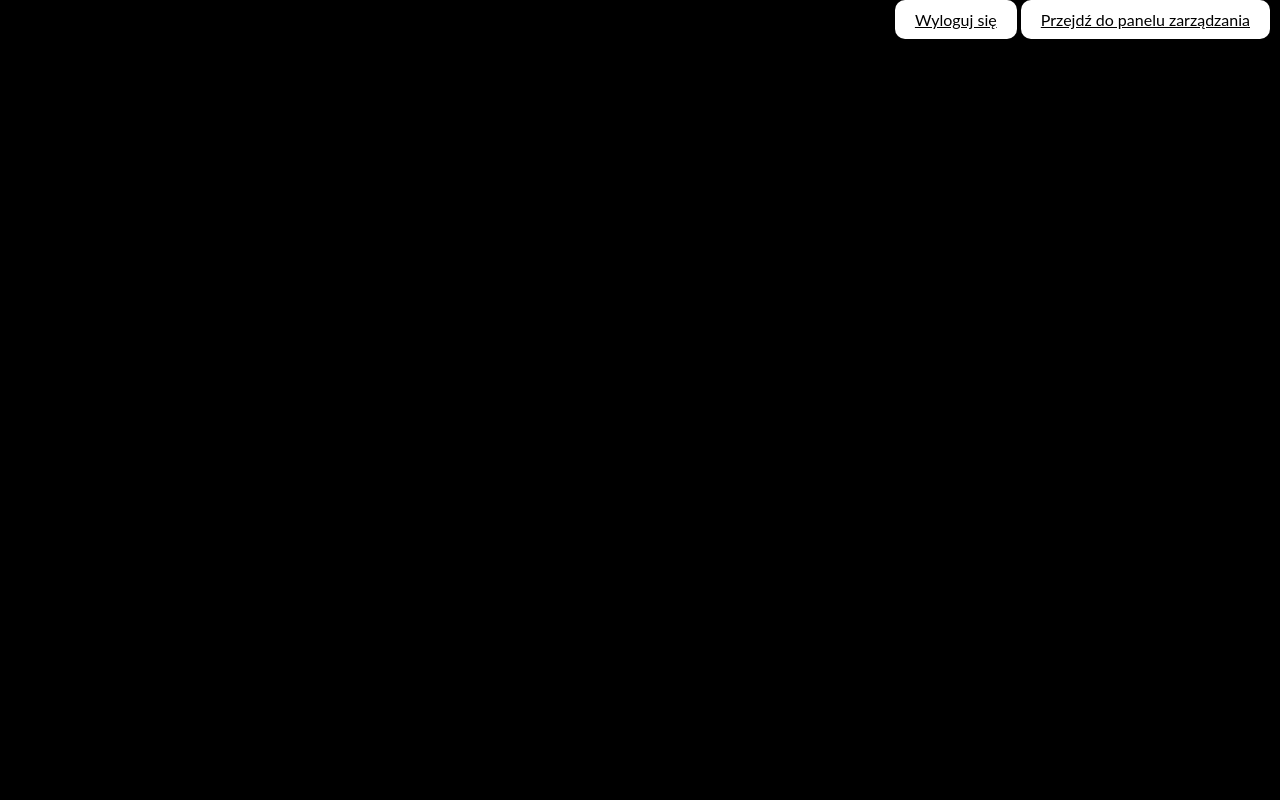
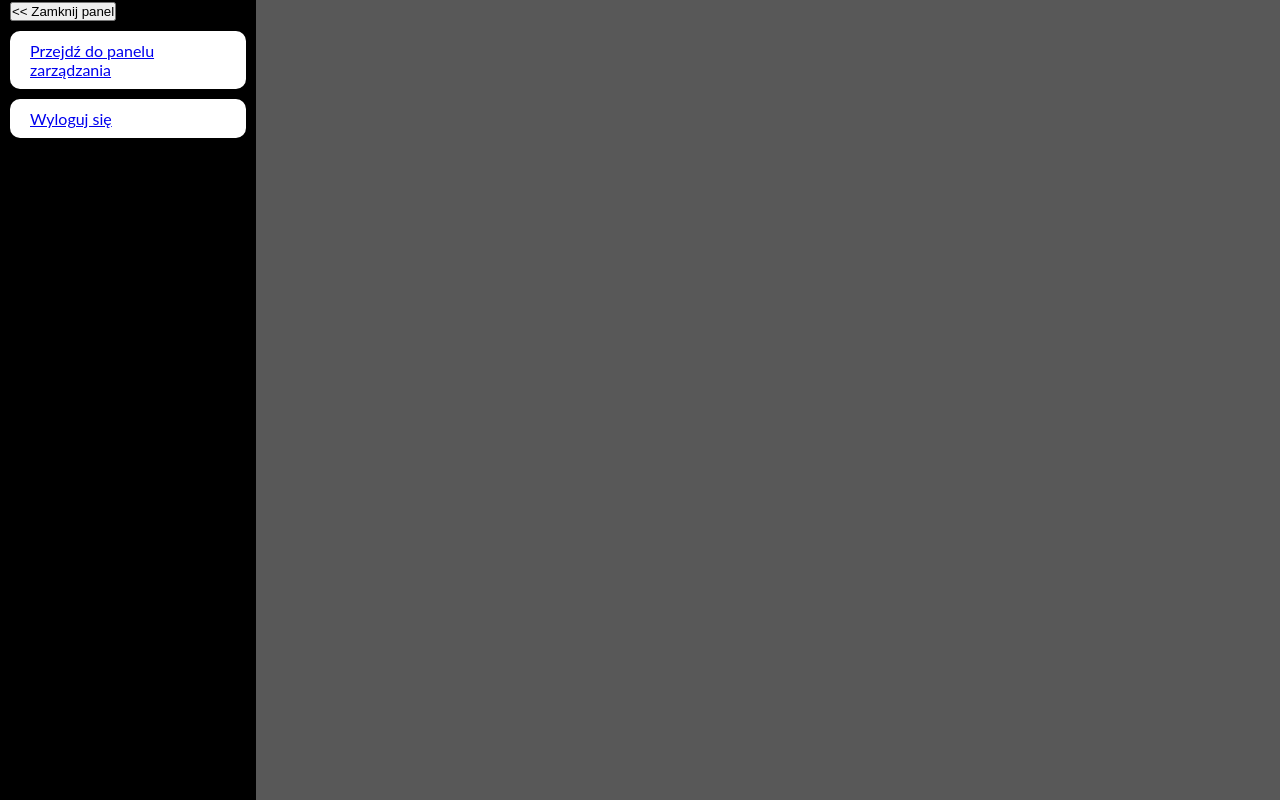
Before and after one commit to MarcelBienko3b/zsti-together, a PHP site: page / in a window 1280 px wide. Run offline with PHP 8.4, Linux system fonts and the light colour scheme; the visitor is signed in with stand-in values (Sample User, id 1); data that the repository does not hold is empty.

Commit message:
Some renaming, styling of index

```diff
--- a/scripts/php/snippets/nav.php
+++ b/scripts/php/snippets/nav.php
@@ -4,8 +4,10 @@
 
     function logged() {
 
-        if ($_SESSION['student'] != '' || $_SESSION['teacher'] != '') {
-           return true;
+        if (isset($_SESSION['student']) || isset($_SESSION['teacher'])) {
+            if ($_SESSION['student'] != '' || $_SESSION['teacher'] != '') {
+            return true;
+            } else return false;
         } else return false;
 
     }
@@ -13,47 +15,37 @@
     if (!logged()) {
 
         echo '
-            <nav class="navbar navbar--horizontal">
+            <nav class="navbar navbar--vertical">
                 <ul class="navbar__list">
-                    <li class="navbar__item">
-                        <a href="register.php">Zarejestruj się</a>
-                    </li>
-                    <li class="navbar__item">
-                        <a href="loginStudent.php">Zaloguj się jako uczeń</a>
-                    </li>
-                    <li class="navbar__item">
-                        <a href="loginTeacher.php">Zaloguj się jako nauczyciel</a>
-                    </li>
+                    <button class="navbar__close"><< Zamknij panel</button>
+                    <a class="navbar__item" href="register.php">Zarejestruj się</a>
+                    <a class="navbar__item" href="loginStudent.php">Zaloguj się jako uczeń</a>
+                    <a class="navbar__item" href="loginTeacher.php">Zaloguj się jako nauczyciel</a>
                 </ul>
             </nav>';
 
     } else {
 
-            echo '
-            <nav class="navbar navbar--horizontal">
+        echo '
+            <nav class="navbar navbar--vertical>
                 <ul class="navbar__list">
-                    <li class="navbar__item">
-                        <a href="scripts/php/logout.php">Wyloguj się</a>
-                    </li>';
+                    <button class="navbar__close"><< Zamknij panel</button>';
+
         if ($_SESSION['student'] != null) {
 
             echo '
-                    <li class="navbar__item">
-                        <a href="studentPanel.php">Przejdź do panelu zarządzania</a>
-                    </li>
-                </ul>
-            </nav>';
+                    <a class="navbar__item" href="studentPanel.php">Przejdź do panelu zarządzania</a>';
 
         } elseif ($_SESSION['teacher'] != null) {
 
             echo '
-                    <li class="navbar__item">
-                        <a href="teacherPanel.php">Przejdź do panelu zarządzania</a>
-                    </li>
+                    <a class="navbar__item" href="teacherPanel.php">Przejdź do panelu zarządzania</a>';
+
+        }
+        echo '
+                    <a class="navbar__item" href="scripts/php/logout.php">Wyloguj się</a>
                 </ul>
             </nav>';
-
-        }
 
     }
 
--- a/styles/components/_navigation.scss
+++ b/styles/components/_buttons.scss
@@ -1,6 +1,7 @@
-@mixin nav-button {
+@mixin button {
 
     padding: 10px 20px;
     border-radius: 10px;
+    margin: 10px 0;
 
 }
--- a/styles/components/_color-scheme.scss
+++ b/styles/components/_color-scheme.scss
@@ -1,7 +1,8 @@
 //* background colors
 
-$main-bckg: #000000;
+$main-bckg: #585858;
 $secondary-bckg: #FFFFFF;
+$tetriary-bckg: #000000;
 
 //* accent colors
 
--- a/styles/components/_post-grid.scss
+++ b/styles/components/_grids.scss
@@ -1,4 +1,8 @@
-@mixin grid-base {
+@mixin post-grid-base {
+
+    display: grid;
+    grid-column-gap: 0;
+    grid-row-gap: 0;
 
     grid-template-columns: repeat(5, 1fr);
     grid-template-rows: repeat(4, 1fr);
--- a/styles/main.css
+++ b/styles/main.css
@@ -4,32 +4,36 @@
   box-sizing: border-box;
 }
 * body {
-  background-color: #000000;
+  background-color: #585858;
   color: #FFFFFF;
   font-family: Lato;
 }
 * body .navbar {
-  display: flex;
+  position: fixed;
   padding: 0 10px;
-  flex-direction: row-reverse;
+  width: 20%;
+  height: 100vh;
+  background-color: #000000;
 }
 * body .navbar__item {
-  display: inline-block;
+  display: block;
   background-color: #FFFFFF;
   padding: 10px 20px;
   border-radius: 10px;
+  margin: 10px 0;
 }
 * body .navbar__item a {
   color: #000000;
 }
 * body .posts-container {
+  margin: auto auto auto 20%;
   display: flex;
   flex-wrap: wrap;
-  flex-direction: row;
-  width: 100%;
 }
 * body .posts-container .post {
-  flex-basis: 80%;
+  flex-basis: 40%;
+  gap: 0.5em;
+  min-width: 400px;
   margin: 10px auto 10px auto;
   padding: 10px;
   border: 1px solid #FFFFFF;
--- a/styles/main.scss
+++ b/styles/main.scss
@@ -5,8 +5,8 @@
 
 //! @import for mixins
 
-@import 'components/navigation.scss';
-@import 'components/post-grid.scss';
+@import 'components/buttons.scss';
+@import 'components/grids.scss';
 
 * {
 
@@ -22,15 +22,18 @@
 
         .navbar {
 
-            display: flex;
+            position: fixed;
             padding: 0 10px;
-            flex-direction: row-reverse;
+            width: 20%;
+            height: 100vh;
+
+            background-color: clr.$tetriary-bckg;
 
             &__item {
 
-                display: inline-block;
+                display: block;
                 background-color: clr.$secondary-bckg;
-                @include nav-button;
+                @include button;
 
                 & a {
 
@@ -44,23 +47,21 @@
 
         .posts-container {
 
+            margin: auto auto auto 20%;
             display: flex;
             flex-wrap: wrap;
-            flex-direction: row;
-            width: 100%;
 
             .post {
 
-                flex-basis: 80%;
+                flex-basis: 40%;
+                gap: 0.5em;
+                min-width: 400px;
+
                 margin: 10px auto 10px auto;
                 padding: 10px;
                 border: 1px solid clr.$main-accent;
 
-                display: grid;
-                grid-column-gap: 0;
-                grid-row-gap: 0;
-
-                @include grid-base;
+                @include post-grid-base;
 
                 &__author {
 
```
Also changed, not shown: 1 other file.
